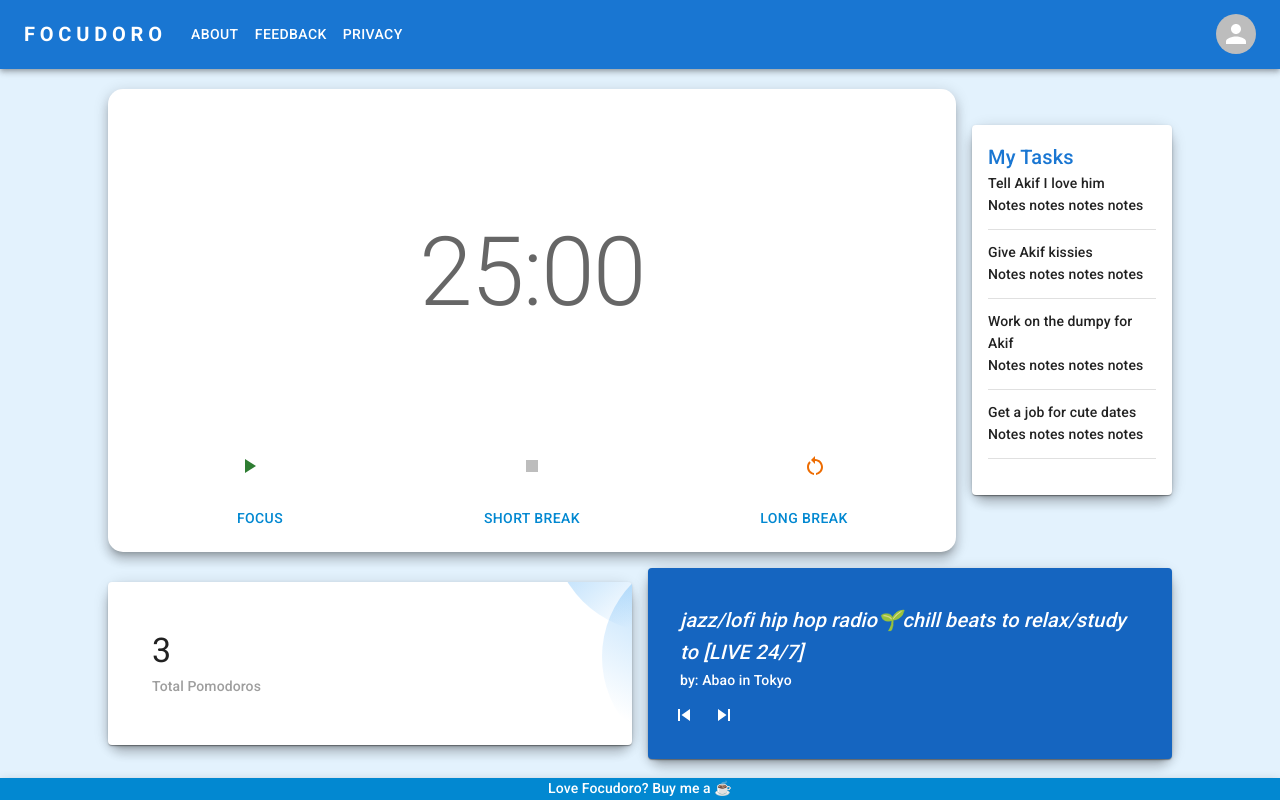
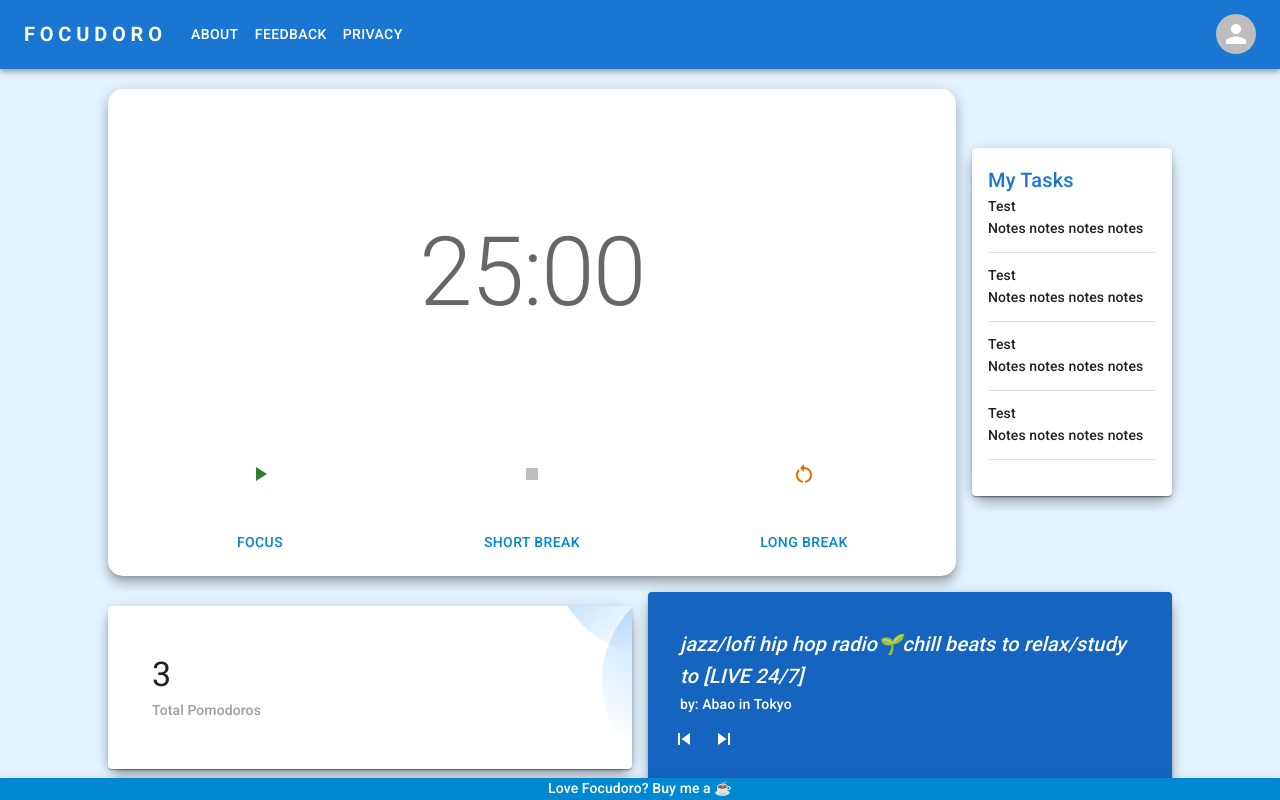
Before and after one commit to osmaniacattack/Focudoro, a React (Create React App) app in the folder app/: page / in a window 1280 px wide. Built offline with nearby package versions, Linux system fonts and the light colour scheme.

Commit message:
fix padding and add another livestream

```diff
--- a/app/src/components/CircularStatic.js
+++ b/app/src/components/CircularStatic.js
@@ -48,7 +48,7 @@ function CircularProgressWithLabel(props) {
       </Typography>
       <Grid
         container
-        sx={{ mt: 1 }}
+        sx={{p:2 }}
       >
         <Grid
           item
--- a/app/src/components/Tasks.js
+++ b/app/src/components/Tasks.js
@@ -51,7 +51,7 @@ export default function Tasks() {
                     variant="subtitle2"
                     color="inherit"
                   >
-                    Tell Akif I love him
+                    Test
                   </Typography>
                 </Grid>
                 <Grid item>
@@ -79,7 +79,7 @@ export default function Tasks() {
                     variant="subtitle2"
                     color="inherit"
                   >
-                    Give Akif kissies
+                    Test
                   </Typography>
                 </Grid>
                 <Grid item>
@@ -107,7 +107,7 @@ export default function Tasks() {
                     variant="subtitle2"
                     color="inherit"
                   >
-                    Work on the dumpy for Akif
+                    Test
                   </Typography>
                 </Grid>
                 <Grid item>
@@ -135,7 +135,7 @@ export default function Tasks() {
                     variant="subtitle2"
                     color="inherit"
                   >
-                    Get a job for cute dates
+                    Test
                   </Typography>
                 </Grid>
                 <Grid item>
--- a/app/src/components/YoutubeReact.js
+++ b/app/src/components/YoutubeReact.js
@@ -51,6 +51,7 @@ export default function YoutubeReact() {
     "e3L1PIY1pN8",
     "7NOSDKb0HlU",
     "IUT1qAhMY4w",
+    "Ha2UW8a0Vzc",
   ]);
   const [currentVideoIdx, setCurrentVideoIdx] = useState(1);
   const [player, setPlayer] = useState(null);
@@ -81,12 +82,12 @@ export default function YoutubeReact() {
 
   const handleBack = () => {
     currentVideoIdx === 0
-      ? setCurrentVideoIdx(4)
+      ? setCurrentVideoIdx(5)
       : setCurrentVideoIdx((currentVideoIdx) => currentVideoIdx - 1);
   };
 
   const handleForward = () => {
-    currentVideoIdx === 4
+    currentVideoIdx === 5
       ? setCurrentVideoIdx(0)
       : setCurrentVideoIdx((currentVideoIdx) => currentVideoIdx + 1);
   };
@@ -100,6 +101,7 @@ export default function YoutubeReact() {
     ["coffee shop radio // 24/7 lofi hip-hop beats", "STEEZYASF*CK"],
     ["lofi hip hop radio - beats to study/relax to 🐾", "Chillhop Music"],
     ["24/7 Korean Underground Indie/R&B/Hip-hop Radio", "Mellowbeat Seeker"],
+    ["Tokyo cafe ☕ Beautiful relaxing jazz music and bossa nova piano for stress relief", 'In the Rain']
   ];
 
   return (
```
